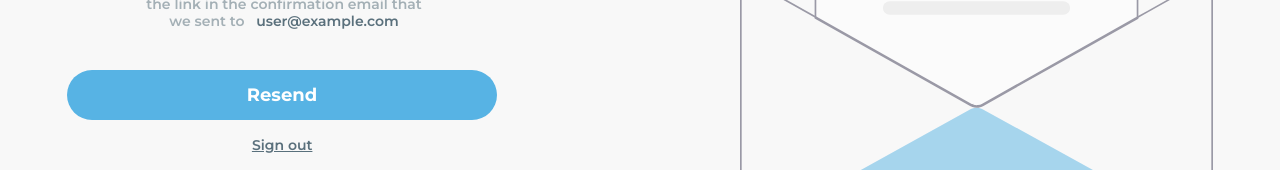
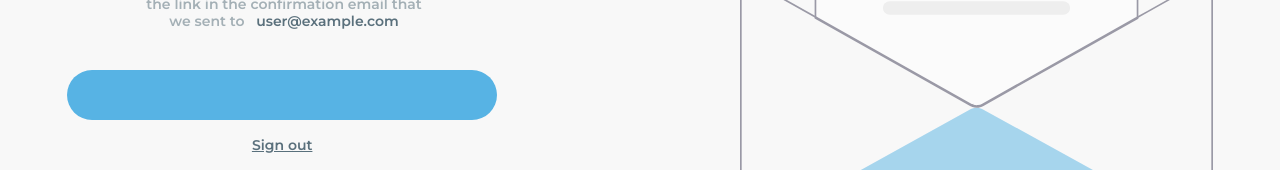
Before and after one commit to RealSolomon/FireBaseAuth, a React (Create React App) app: page /confirm in a window 1280 px wide. Shown: the part 443-613 px from the top of the page. Built offline with nearby package versions, Linux system fonts and the light colour scheme; no server answers; sample sign-in values are in the browser's storage.

Commit message:
change timer

```diff
--- a/src/components/Confirm.jsx
+++ b/src/components/Confirm.jsx
@@ -13,29 +13,53 @@ function Confirm() {
   const [error, setError] = React.useState('');
   const { currentUser, sendemail } = useAuth();
   const [loading, setLoading] = React.useState(false);
-  const [timer, setTimer] = React.useState(false);
+  const [time, setTime] = React.useState(false);
+  const [timerRunning, setTimerRunning] = React.useState(false);
 
   const [counter, setCounter] = React.useState(10);
 
-  function handleTimer() {}
+  function handleTimer() {
+    setTimerRunning(true);
+  }
 
   React.useEffect(() => {
-    counter > 0 && setTimeout(() => setCounter(counter - 1), 1000);
-  }, [counter]);
+    let timer;
+    if (timerRunning) {
+      if (counter > 0) {
+        timer = setTimeout(() => setCounter((c) => c - 1), 1000);
+      }
+    }
+
+    return () => {
+      if (timer) {
+        clearTimeout(timer);
+      }
+    };
+  }, [counter, timerRunning]);
 
   async function handleResend() {
     setError('');
     setLoading(true);
 
-    try {
-      // await sendemail();
+    if (loading) {
       setTimeout(() => {
         setLoading(false);
       }, 2500);
+    } else {
+      setTimerRunning(true);
+    }
+
+    try {
+      // setTimeout(() => {
+      //   setLoading(false);
+      // }, 2500);
+      // await sendemail();
     } catch {
       setError('Failed to resend the message');
     }
-    setTimer(true);
+    // if (!loading) {
+    //   setTimerRunning(true);
+    // }
   }
 
   return (
@@ -64,22 +88,20 @@ function Confirm() {
               {currentUser.email}
             </p>
           </p>
-          {!timer ? (
+          {!timerRunning ? (
             <button
               css={styles.btn}
               style={{ marginBottom: '15px' }}
               onClick={handleResend}
+              disabled={loading}
             >
-              {loading ? <img src={spinner} alt="spinner"></img> : 'Resend'}
-              {/* {counter} */}
+              {loading && <img src={spinner} alt="spinner"></img>}
+              {/* {loading ? setTimerRunning(true) : null} */}
+              {/* {timerRunning ? counter : 'Resend'} */}
             </button>
           ) : (
-            <button
-              disabled="true"
-              css={styles.btn}
-              style={{ marginBottom: '15px' }}
-            >
-              {counter > 0 ? counter : 'Resend'}
+            <button css={styles.btn} style={{ marginBottom: '15px' }}>
+              {!loading && counter > 0 ? counter : 'Resend'}
             </button>
           )}
 
```
